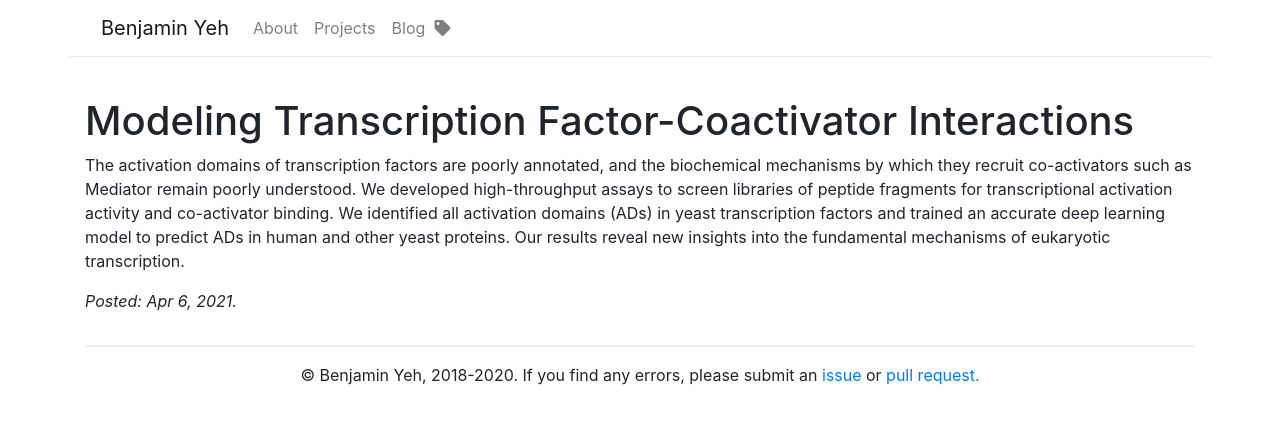
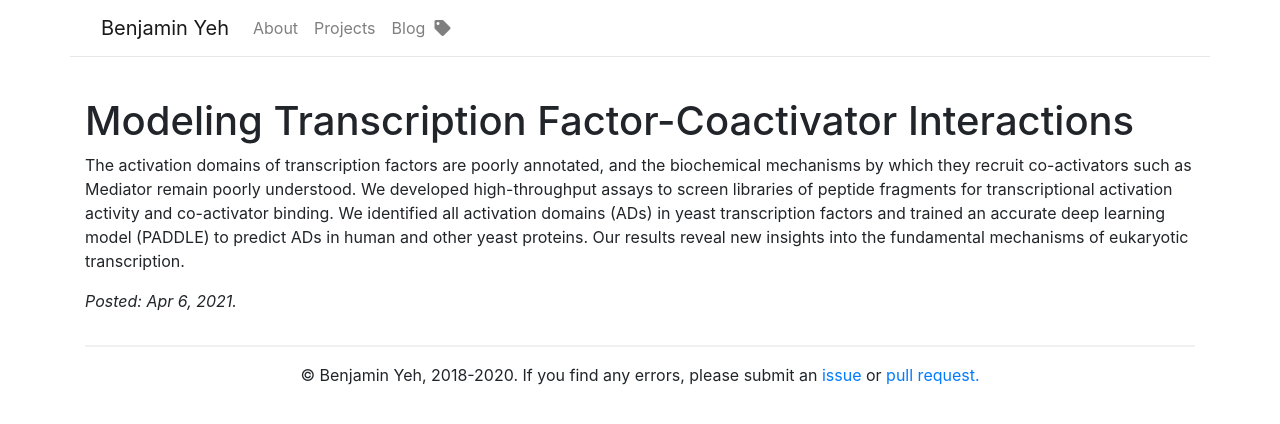
Before and after one commit to bentyeh/bentyeh.github.io, a Jekyll site: the page built from _projects/research_kornberg-tfs.md, in a window 1280 px wide. Shown: the top 424 px of the page. Built offline with Jekyll 4.4.1, drawn with Linux system fonts in a browser that asks for light colours; nearby versions of some CDN libraries.

Commit message:
Kornberg lab research project - add link to PADDLE website

```diff
--- a/_projects/research_kornberg-tfs.md
+++ b/_projects/research_kornberg-tfs.md
@@ -4,10 +4,13 @@ category: research
 title: Modeling Transcription Factor-Coactivator Interactions
 setting: Stanford University School of Medicine, October 2018 - present
 mentors: Dr. Roger Kornberg, Adrian Sanborn
-excerpt: The activation domains of transcription factors are poorly annotated, and the biochemical mechanisms by which they recruit co-activators such as Mediator remain poorly understood. We developed high-throughput assays to screen libraries of peptide fragments for transcriptional activation activity and co-activator binding. We identified all activation domains (ADs) in yeast transcription factors and trained an accurate deep learning model to predict ADs in human and other yeast proteins. Our results reveal new insights into the fundamental mechanisms of eukaryotic transcription.
+excerpt: The activation domains of transcription factors are poorly annotated, and the biochemical mechanisms by which they recruit co-activators such as Mediator remain poorly understood. We developed high-throughput assays to screen libraries of peptide fragments for transcriptional activation activity and co-activator binding. We identified all activation domains (ADs) in yeast transcription factors and trained an accurate deep learning model (PADDLE) to predict ADs in human and other yeast proteins. Our results reveal new insights into the fundamental mechanisms of eukaryotic transcription.
 thumbnail: /images/projects_research_kornberg-tfs.png
 media:
   - type: biorxiv
     url: https://doi.org/10.1101/2020.12.18.423551
     name: Preprint
+  - type: website
+    url: https://paddle.stanford.edu
+    name: PADDLE
 ---
```
